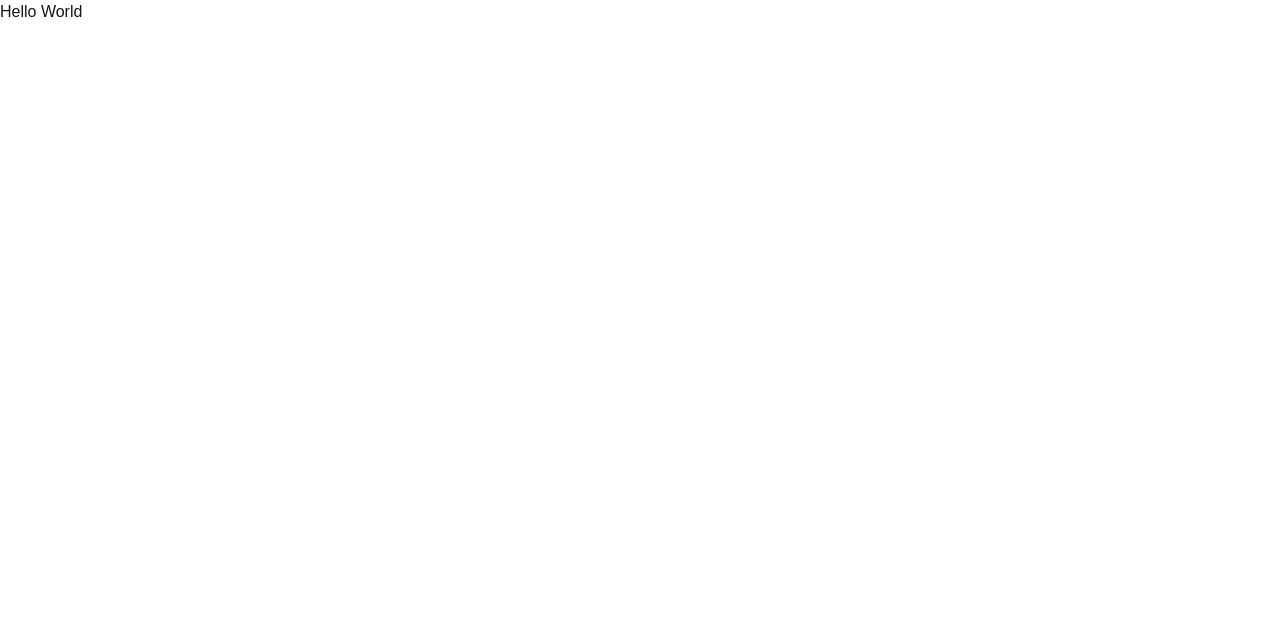
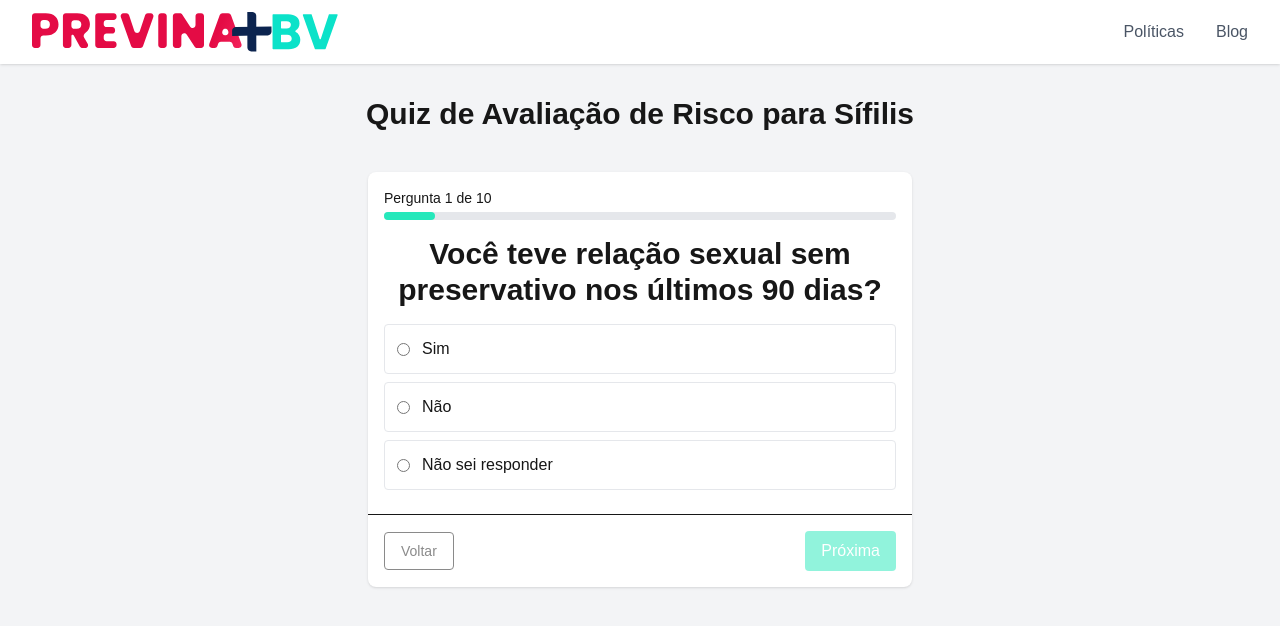
Before and after one commit to gregonocode/previnamais, a Next.js app: page /quiz/sifilis in a window 1280 px wide. Shown: the top 626 px of the page. Built offline with nearby package versions, Linux system fonts and the light colour scheme.

Commit message:
primeiro quiz criado

```diff
--- a/src/app/components/MultiStepQuiz.tsx
+++ b/src/app/components/MultiStepQuiz.tsx
@@ -2,29 +2,28 @@
 
 import { useState } from "react";
 import { useForm, Controller } from "react-hook-form";
-import Image from "next/image";
 import { motion } from "framer-motion";
 
 type Answer = { id: string; label: string; score: number };
-type Question = { id: string; text: string; image?: string; answers: Answer[] };
+type Question = { id: string; text: string; answers: Answer[] };
 
 const QUESTIONS: Question[] = [
   {
     id: "q1",
     text: "Teve relação sem preservativo nos últimos 90 dias?",
-    image: "/images/q1.jpg",
     answers: [
       { id: "a1", label: "Sim", score: 2 },
       { id: "a2", label: "Não", score: 0 },
+      { id: "a3", label: "Não sei responder", score: 1 },
     ],
   },
   {
     id: "q2",
     text: "Notou ferida indolor na região genital/oral?",
-    image: "/images/q2.jpg",
     answers: [
       { id: "a1", label: "Sim", score: 3 },
       { id: "a2", label: "Não", score: 0 },
+      { id: "a3", label: "Não sei responder", score: 1 },
     ],
   },
   // adicione mais perguntas...
@@ -53,7 +52,7 @@ export default function MultiStepQuiz({
   const onSubmit = (data: Record<string, string>) => {
     const score = Object.entries(data).reduce((acc, [_k, v]) => {
       const q = questions.find((qq) => qq.id === _k);
-      if (!q) return acc; // Evita erro se a pergunta não for encontrada
+      if (!q) return acc;
       const ans = q.answers.find((a) => a.id === v);
       return acc + (ans ? ans.score : 0);
     }, 0);
@@ -83,7 +82,7 @@ export default function MultiStepQuiz({
               </div>
               <div className="w-full h-2 bg-gray-200 rounded">
                 <div
-                  className="h-2 rounded bg-sky-500"
+                  className="h-2 rounded bg-[#25E8BB]"
                   style={{ width: `${((step + 1) / total) * 100}%` }}
                 />
               </div>
@@ -96,18 +95,7 @@ export default function MultiStepQuiz({
               animate={{ opacity: 1, x: 0 }}
               exit={{ opacity: 0, x: -30 }}
             >
-              {questions[step].image && (
-                <div className="mb-4 w-full h-48 relative rounded overflow-hidden">
-                  <Image
-                    src={questions[step].image}
-                    alt={`Ilustração - pergunta ${step + 1}`}
-                    fill
-                    style={{ objectFit: "cover" }}
-                  />
-                </div>
-              )}
-
-              <h3 className="text-lg font-semibold mb-3">{questions[step].text}</h3>
+              <h3 className="text-3xl font-bold mb-4 text-center">{questions[step].text}</h3>
 
               <Controller
                 control={control}
@@ -118,7 +106,7 @@ export default function MultiStepQuiz({
                       <label
                         key={a.id}
                         className={`flex items-center gap-3 p-3 border rounded mb-2 cursor-pointer hover:bg-gray-50 ${
-                          field.value === a.id ? "border-sky-500 bg-sky-50" : "border-gray-200"
+                          field.value === a.id ? "border-[#25E8BB] bg-[#25E8BB]/10" : "border-gray-200"
                         }`}
                       >
                         <input
@@ -127,7 +115,7 @@ export default function MultiStepQuiz({
                           value={a.id}
                           checked={field.value === a.id}
                           onChange={() => field.onChange(a.id)}
-                          className="accent-sky-500"
+                          className="accent-[#25E8BB]"
                         />
                         <span>{a.label}</span>
                       </label>
@@ -154,14 +142,14 @@ export default function MultiStepQuiz({
                 type="button"
                 onClick={() => setStep((s) => Math.min(total - 1, s + 1))}
                 disabled={nextDisabled()}
-                className="px-4 py-2 rounded bg-sky-600 text-white disabled:opacity-50"
+                className="px-4 py-2 rounded bg-[#25E8BB] text-white disabled:opacity-50"
               >
                 Próxima
               </button>
             ) : (
               <button
                 type="submit"
-                className="px-4 py-2 rounded bg-emerald-600 text-white"
+                className="px-4 py-2 rounded bg-[#25E8BB] text-white"
               >
                 Finalizar
               </button>
@@ -186,7 +174,7 @@ export default function MultiStepQuiz({
               Refazer
             </button>
             <button
-              className="px-4 py-2 rounded bg-sky-600 text-white"
+              className="px-4 py-2 rounded bg-[#25E8BB] text-white"
               onClick={() => {
                 /* aqui você pode disparar a geolocalização / rota pra posto */
               }}
--- a/src/app/quiz/sifilis/page.tsx
+++ b/src/app/quiz/sifilis/page.tsx
@@ -1,3 +1,167 @@
-export default function Home() {
-  return <h1>Hello World</h1>;
+"use client";
+
+import { Menu } from 'lucide-react';
+import { useState } from 'react';
+import Image from 'next/image';
+import MultiStepQuiz from '@/app/components/MultiStepQuiz';
+
+const SYPHILIS_QUESTIONS = [
+  {
+    id: "q1",
+    text: "Você teve relação sexual sem preservativo nos últimos 90 dias?",
+    answers: [
+      { id: "a1", label: "Sim", score: 2 },
+      { id: "a2", label: "Não", score: 0 },
+      { id: "a3", label: "Não sei responder", score: 1 },
+    ],
+  },
+  {
+    id: "q2",
+    text: "Você notou uma ferida indolor na região genital, oral ou anal?",
+    answers: [
+      { id: "a1", label: "Sim", score: 3 },
+      { id: "a2", label: "Não", score: 0 },
+      { id: "a3", label: "Não sei responder", score: 1 },
+    ],
+  },
+  {
+    id: "q3",
+    text: "Você apresentou erupções cutâneas ou manchas na pele, especialmente nas palmas das mãos ou solas dos pés?",
+    answers: [
+      { id: "a1", label: "Sim", score: 3 },
+      { id: "a2", label: "Não", score: 0 },
+      { id: "a3", label: "Não sei responder", score: 1 },
+    ],
+  },
+  {
+    id: "q4",
+    text: "Você teve febre, fadiga ou dores musculares sem motivo aparente recentemente?",
+    answers: [
+      { id: "a1", label: "Sim", score: 2 },
+      { id: "a2", label: "Não", score: 0 },
+      { id: "a3", label: "Não sei responder", score: 1 },
+    ],
+  },
+  {
+    id: "q5",
+    text: "Você notou inchaço nos gânglios linfáticos (pescoço, axilas ou virilha)?",
+    answers: [
+      { id: "a1", label: "Sim", score: 2 },
+      { id: "a2", label: "Não", score: 0 },
+      { id: "a3", label: "Não sei responder", score: 1 },
+    ],
+  },
+  {
+    id: "q6",
+    text: "Você teve contato sexual com alguém que foi diagnosticado com sífilis?",
+    answers: [
+      { id: "a1", label: "Sim", score: 3 },
+      { id: "a2", label: "Não", score: 0 },
+      { id: "a3", label: "Não sei responder", score: 1 },
+    ],
+  },
+  {
+    id: "q7",
+    text: "Você observou lesões úmidas ou verrugas na região genital ou anal?",
+    answers: [
+      { id: "a1", label: "Sim", score: 3 },
+      { id: "a2", label: "Não", score: 0 },
+      { id: "a3", label: "Não sei responder", score: 1 },
+    ],
+  },
+  {
+    id: "q8",
+    text: "Você sentiu dor de garganta persistente ou dificuldade para engolir recentemente?",
+    answers: [
+      { id: "a1", label: "Sim", score: 2 },
+      { id: "a2", label: "Não", score: 0 },
+      { id: "a3", label: "Não sei responder", score: 1 },
+    ],
+  },
+  {
+    id: "q9",
+    text: "Você teve perda de cabelo em áreas específicas, como 'manchas' no couro cabeludo?",
+    answers: [
+      { id: "a1", label: "Sim", score: 2 },
+      { id: "a2", label: "Não", score: 0 },
+      { id: "a3", label: "Não sei responder", score: 1 },
+    ],
+  },
+  {
+    id: "q10",
+    text: "Você tem histórico de outras infecções sexualmente transmissíveis (ISTs)?",
+    answers: [
+      { id: "a1", label: "Sim", score: 2 },
+      { id: "a2", label: "Não", score: 0 },
+      { id: "a3", label: "Não sei responder", score: 1 },
+    ],
+  },
+];
+
+export default function SyphilisQuizPage() {
+  const [isMenuOpen, setIsMenuOpen] = useState(false);
+
+  const handleQuizFinish = (result: { level: string; score: number }) => {
+    console.log(`Resultado do quiz: Risco ${result.level}, Pontuação: ${result.score}`);
+    // Aqui você pode adicionar lógica para geolocalização ou outras ações
+  };
+
+  return (
+    <div className="min-h-screen bg-gray-100">
+      {/* Top Bar */}
+      <header className="bg-white shadow-sm">
+        <div className="max-w-7xl mx-auto px-4 sm:px-6 lg:px-8">
+          <div className="flex items-center justify-between h-16">
+            {/* Logo */}
+            <div className="flex-shrink-0 flex justify-center md:justify-start">
+              <Image
+                src="/previna.svg"
+                alt="Logo"
+                width={60}
+                height={20}
+                className="h-10 w-auto"
+              />
+            </div>
+
+            {/* Desktop Navigation */}
+            <nav className="hidden md:flex space-x-8">
+              <a href="/policies" className="text-gray-600 hover:text-gray-900">Políticas</a>
+              <a href="/blog" className="text-gray-600 hover:text-gray-900">Blog</a>
+            </nav>
+
+            {/* Mobile Menu Button */}
+            <div className="md:hidden">
+              <button
+                onClick={() => setIsMenuOpen(!isMenuOpen)}
+                className="text-gray-600 hover:text-gray-900 focus:outline-none"
+              >
+                <Menu className="h-6 w-6" />
+              </button>
+            </div>
+          </div>
+
+          {/* Mobile Menu */}
+          {isMenuOpen && (
+            <div className="md:hidden">
+              <div className="px-2 pt-2 pb-3 space-y-1 sm:px-3">
+                <a href="/politica" className="block text-gray-600 hover:text-gray-900 px-3 py-2">Políticas</a>
+                <a href="/blog" className="block text-gray-600 hover:text-gray-900 px-3 py-2">Blog</a>
+              </div>
+            </div>
+          )}
+        </div>
+      </header>
+
+      {/* Quiz Content */}
+      <main className="py-8">
+        <div className="max-w-7xl mx-auto px-4 sm:px-6 lg:px-8">
+          <h1 className="text-3xl font-bold text-center mb-6">Quiz de Avaliação de Risco para Sífilis</h1>
+          <MultiStepQuiz
+            questions={SYPHILIS_QUESTIONS}
+            onFinish={handleQuizFinish}
+          />
+        </div>
+      </main>
+    </div>
+  );
 }
```
